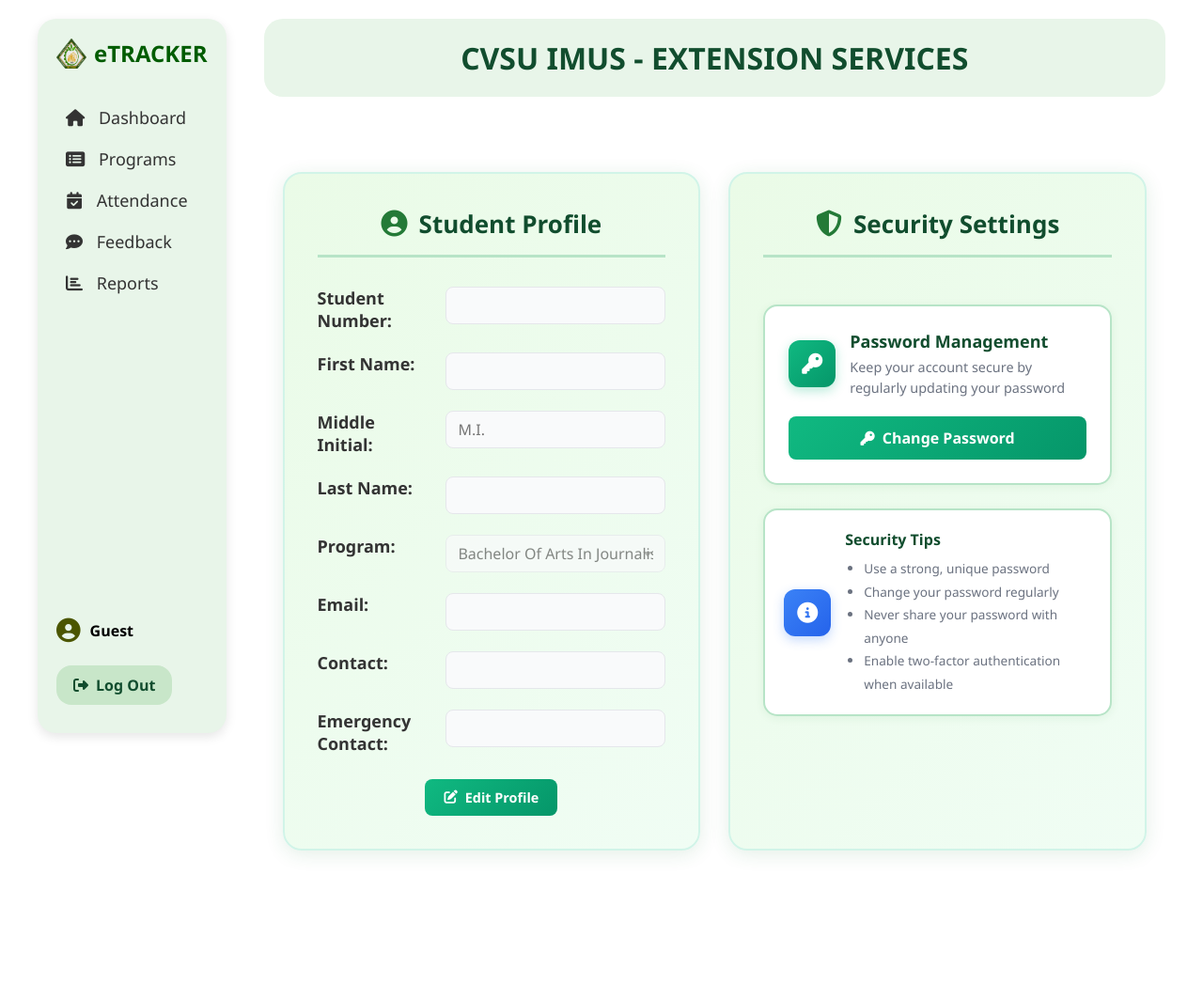
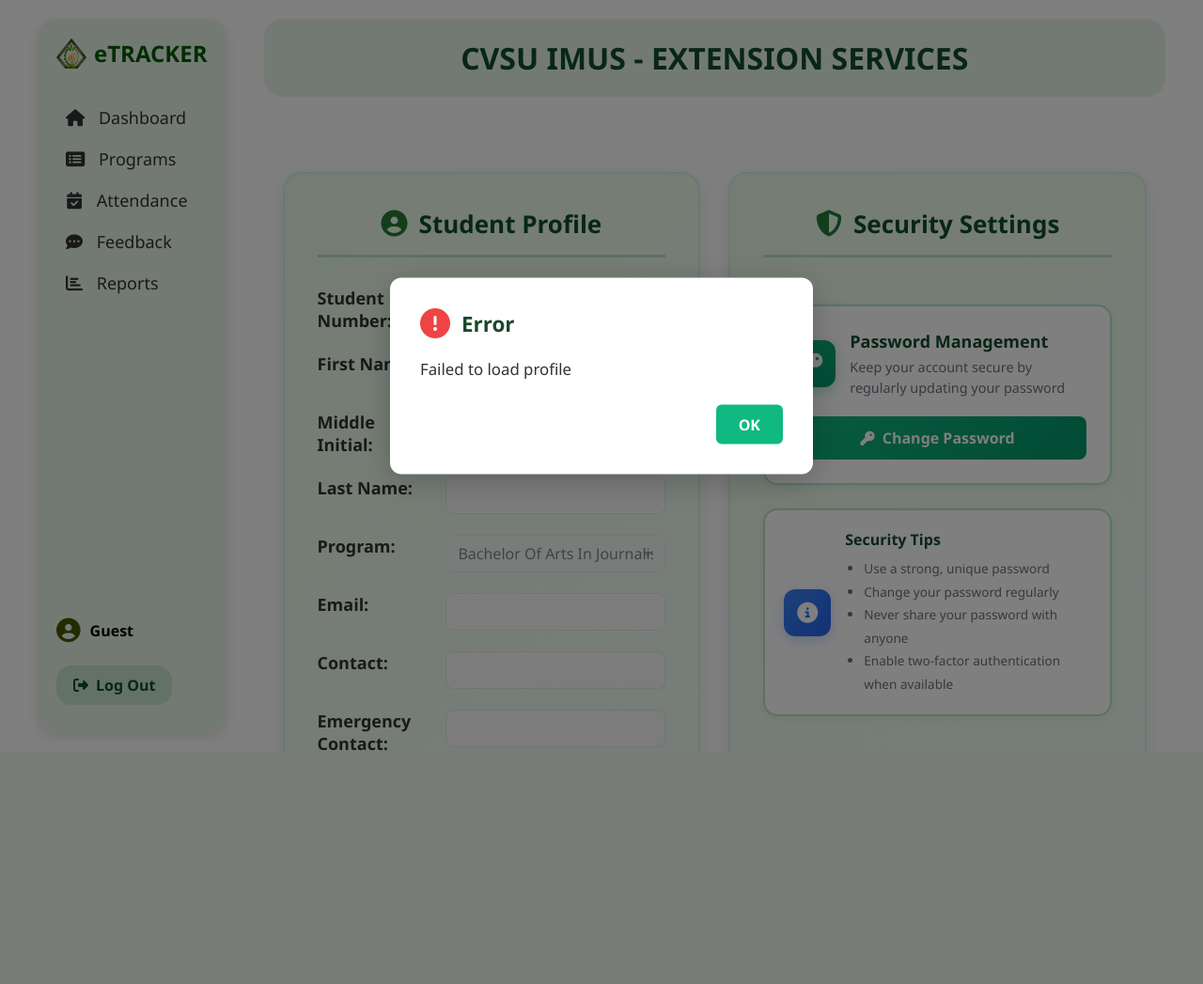
Before and after one commit to ZennCalista/ZennCalista.github.io, a PHP site: page /Etracker/STUDENT/Profile.php in a window 1280 px wide. Shown: the whole page at 94% size. After the commit the page ends 800 px from the top, so only its background shows below. Run offline with PHP 8.4, Linux system fonts and the light colour scheme; data that the repository does not hold is empty.

Commit message:
Fix UI issues and improve user experience
- Fix pagination refresh issue in FACULTY/Programs.php by adding page validation
- Standardize notifications in FACULTY/Projects.php to match other pages
- Fix middle initial persistence issue in STUDENT/Profile.php by correcting property key access
- Update notification system to use modal instead of toast for profile updates
- Minor improvements to ADMIN/Document.html and FACULTY/Attendance.php

```diff
--- a/STUDENT/Profile.php
+++ b/STUDENT/Profile.php
@@ -240,6 +240,103 @@ if ($user_id) {
       font-style: italic;
       margin-top: 4px;
     }
+
+    /* Notification Modal */
+    .notification-modal-overlay {
+      display: none;
+      position: fixed;
+      top: 0;
+      left: 0;
+      width: 100%;
+      height: 100%;
+      background: rgba(0, 0, 0, 0.5);
+      z-index: 10000;
+      animation: fadeIn 0.2s ease-in-out;
+    }
+
+    .notification-modal {
+      position: fixed;
+      top: 50%;
+      left: 50%;
+      transform: translate(-50%, -50%);
+      background: #fff;
+      border-radius: 12px;
+      padding: 32px;
+      max-width: 450px;
+      width: 90%;
+      box-shadow: 0 8px 32px rgba(0, 0, 0, 0.2);
+      z-index: 10001;
+      animation: slideDown 0.3s ease-out;
+    }
+
+    .notification-modal-header {
+      display: flex;
+      align-items: center;
+      gap: 12px;
+      margin-bottom: 20px;
+    }
+
+    .notification-modal-header i {
+      font-size: 2rem;
+    }
+
+    .notification-modal-header.success i {
+      color: #10b981;
+    }
+
+    .notification-modal-header.error i {
+      color: #ef4444;
+    }
+
+    .notification-modal-title {
+      font-size: 1.4rem;
+      color: #1b472b;
+      margin: 0;
+    }
+
+    .notification-modal-body {
+      margin-bottom: 24px;
+      font-size: 1.05rem;
+      color: #333;
+      line-height: 1.6;
+    }
+
+    .notification-modal-actions {
+      display: flex;
+      justify-content: flex-end;
+    }
+
+    .notification-modal-btn {
+      padding: 10px 24px;
+      background: #10b981;
+      color: #fff;
+      border: none;
+      border-radius: 6px;
+      font-size: 1rem;
+      font-weight: 600;
+      cursor: pointer;
+      transition: background 0.3s;
+    }
+
+    .notification-modal-btn:hover {
+      background: #059669;
+    }
+
+    @keyframes fadeIn {
+      from { opacity: 0; }
+      to { opacity: 1; }
+    }
+
+    @keyframes slideDown {
+      from {
+        opacity: 0;
+        transform: translate(-50%, -60%);
+      }
+      to {
+        opacity: 1;
+        transform: translate(-50%, -50%);
+      }
+    }
   </style>
 </head>
 <body>
@@ -404,6 +501,22 @@ if ($user_id) {
     </main>
   </div>
 
+  <!-- Notification Modal -->
+  <div class="notification-modal-overlay" id="notificationModalOverlay">
+    <div class="notification-modal">
+      <div class="notification-modal-header success" id="notificationModalHeader">
+        <i class="fas fa-check-circle"></i>
+        <h3 class="notification-modal-title" id="notificationModalTitle">Success</h3>
+      </div>
+      <div class="notification-modal-body">
+        <p id="notificationModalMessage"></p>
+      </div>
+      <div class="notification-modal-actions">
+        <button class="notification-modal-btn" onclick="closeNotificationModal()">OK</button>
+      </div>
+    </div>
+  </div>
+
   <script>
 let originalProfileData = {};
 let isEditMode = false;
@@ -422,7 +535,7 @@ function loadProfile() {
 
         // Use firstname and lastname directly from backend
         document.getElementById('profile-firstname').value = p.firstname || '-';
-        document.getElementById('profile-mi').value = p.middle_initial || '';
+        document.getElementById('profile-mi').value = p.mi || '';
         document.getElementById('profile-lastname').value = p.lastname || '-';
         document.getElementById('profile-student-id').value = p.student_id || '-';
 
@@ -473,7 +586,7 @@ function cancelEdit() {
 
   // Restore original values
   document.getElementById('profile-firstname').value = originalProfileData.firstname || '-';
-  document.getElementById('profile-mi').value = originalProfileData.middle_initial || '';
+  document.getElementById('profile-mi').value = originalProfileData.mi || '';
   document.getElementById('profile-lastname').value = originalProfileData.lastname || '-';
   document.getElementById('profile-student-id').value = originalProfileData.student_id || '-';
 
@@ -603,67 +716,47 @@ function saveProfile() {
 }
 
 function showNotification(message, type) {
-  // Create notification element
-  const notification = document.createElement('div');
-  notification.style.cssText = `
-    position: fixed;
-    top: 20px;
-    right: 20px;
-    padding: 15px 20px;
-    border-radius: 8px;
-    color: white;
-    font-weight: 600;
-    z-index: 10000;
-    animation: slideIn 0.3s ease-out;
-    box-shadow: 0 4px 12px rgba(0, 0, 0, 0.15);
-    display: flex;
-    align-items: center;
-    gap: 10px;
-  `;
+  const modal = document.getElementById('notificationModalOverlay');
+  const header = document.getElementById('notificationModalHeader');
+  const title = document.getElementById('notificationModalTitle');
+  const messageEl = document.getElementById('notificationModalMessage');
 
+  messageEl.textContent = message;
+
+  // Update icon, title and styling based on type
   if (type === 'success') {
-    notification.style.background = 'linear-gradient(135deg, #10b981 0%, #059669 100%)';
-    notification.innerHTML = '<i class="fas fa-check-circle"></i> ' + message;
+    header.className = 'notification-modal-header success';
+    header.querySelector('i').className = 'fas fa-check-circle';
+    title.textContent = 'Success';
   } else {
-    notification.style.background = 'linear-gradient(135deg, #ef4444 0%, #dc2626 100%)';
-    notification.innerHTML = '<i class="fas fa-exclamation-circle"></i> ' + message;
+    header.className = 'notification-modal-header error';
+    header.querySelector('i').className = 'fas fa-exclamation-circle';
+    title.textContent = 'Error';
   }
 
-  document.body.appendChild(notification);
-
-  // Remove after 3 seconds
-  setTimeout(() => {
-    notification.style.animation = 'slideOut 0.3s ease-out';
-    setTimeout(() => notification.remove(), 300);
-  }, 3000);
+  modal.style.display = 'block';
 }
 
-// Add animation styles
-const style = document.createElement('style');
-style.textContent = `
-  @keyframes slideIn {
-    from {
-      transform: translateX(400px);
-      opacity: 0;
+function closeNotificationModal() {
+  document.getElementById('notificationModalOverlay').style.display = 'none';
+}
+
+// Add event listeners for modal interactions
+document.addEventListener('DOMContentLoaded', function() {
+  // Close modal when clicking outside
+  document.getElementById('notificationModalOverlay').addEventListener('click', function(e) {
+    if (e.target === this) {
+      closeNotificationModal();
     }
-    to {
-      transform: translateX(0);
-      opacity: 1;
+  });
+
+  // Close modal with Escape key
+  document.addEventListener('keydown', function(e) {
+    if (e.key === 'Escape') {
+      closeNotificationModal();
     }
-  }
-
-  @keyframes slideOut {
-    from {
-      transform: translateX(0);
-      opacity: 1;
-    }
-    to {
-      transform: translateX(400px);
-      opacity: 0;
-    }
-  }
-`;
-document.head.appendChild(style);
+  });
+});
   </script>
 
   <!-- Include Password Change Modal -->
```
